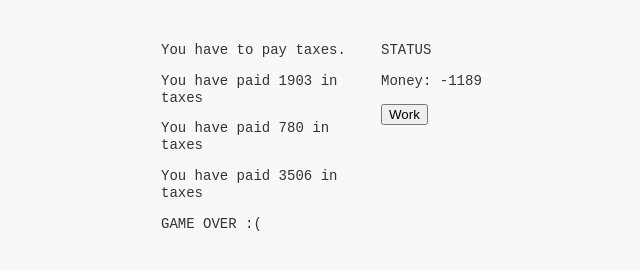
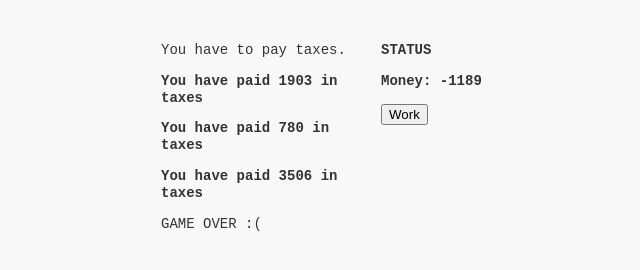
Before and after one commit to rubin0/ThisTaxOfMine, an Electron app: page index.html in a window 1280 px wide. Shown: the whole page, without its empty margins (19-659 px from the left). Drawn offline with nearby package versions, Linux system fonts and the light colour scheme.

Commit message:
BOLD IS NICE!

```diff
--- a/css/main.css
+++ b/css/main.css
@@ -7,9 +7,15 @@ body {
   color: #333;
 }
 
+/*
 #status {
   font-weight: bold;
   float: right;
+}
+*/
+
+.bold {
+  font-weight: bold;
 }
 
 .wrapper {
--- a/index.html
+++ b/index.html
@@ -11,7 +11,7 @@
                     <p id="start">You have to pay taxes.</p>
                 </div>
     </div>
-    <div class="content">
+    <div class="content bold">
                     <p> STATUS</p>
                     <p id="money">Money: 5000</p>
                     <input type="button" onclick="onWork()" value="Work" />
--- a/js/renderer.js
+++ b/js/renderer.js
@@ -48,7 +48,7 @@ function onPayTaxes()
 		return;
 	}
 	let t = Math.floor(gInitialMoney*0.9 * Math.random());
-	_gText.appendChild(append("You have paid " + t + " in taxes"));
+	_gText.appendChild(append("You have paid " + t + " in taxes")).className += "bold";
 	gMoney -= t;
 	gameloop();
 }
@@ -65,7 +65,7 @@ function onWork(){
 }
 
 $( document ).ready(function() {
-	console.log( "Starting loop" );
+	//console.log( "Starting loop" );
 	setInterval(function(){
 		onPayTaxes();
 	}, 1000);
```
